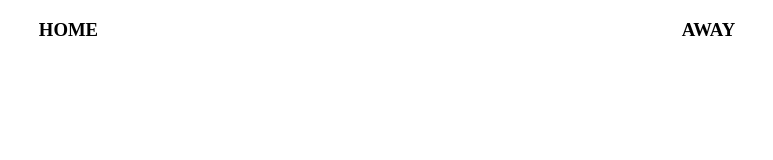
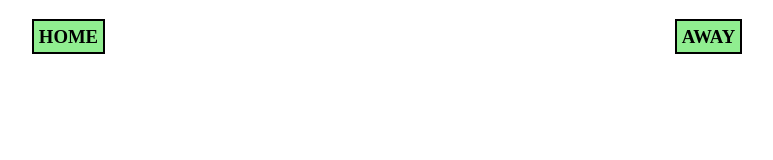
Before and after one commit to santechn1k/scoreboard, a website built with Vite: page index.html in a window 1280 px wide. Shown: the whole page, without its empty margins (253-1026 px from the left). Built offline with nearby package versions, Linux system fonts and the light colour scheme.

Commit message:
Styling headers

```diff
--- a/index.css
+++ b/index.css
@@ -6,3 +6,9 @@ body {
 	display: flex;
 	justify-content: space-around;
 }
+
+h3 {
+	padding: 5px;
+	border: 2px solid black;
+	background-color: lightgreen;
+}
```
